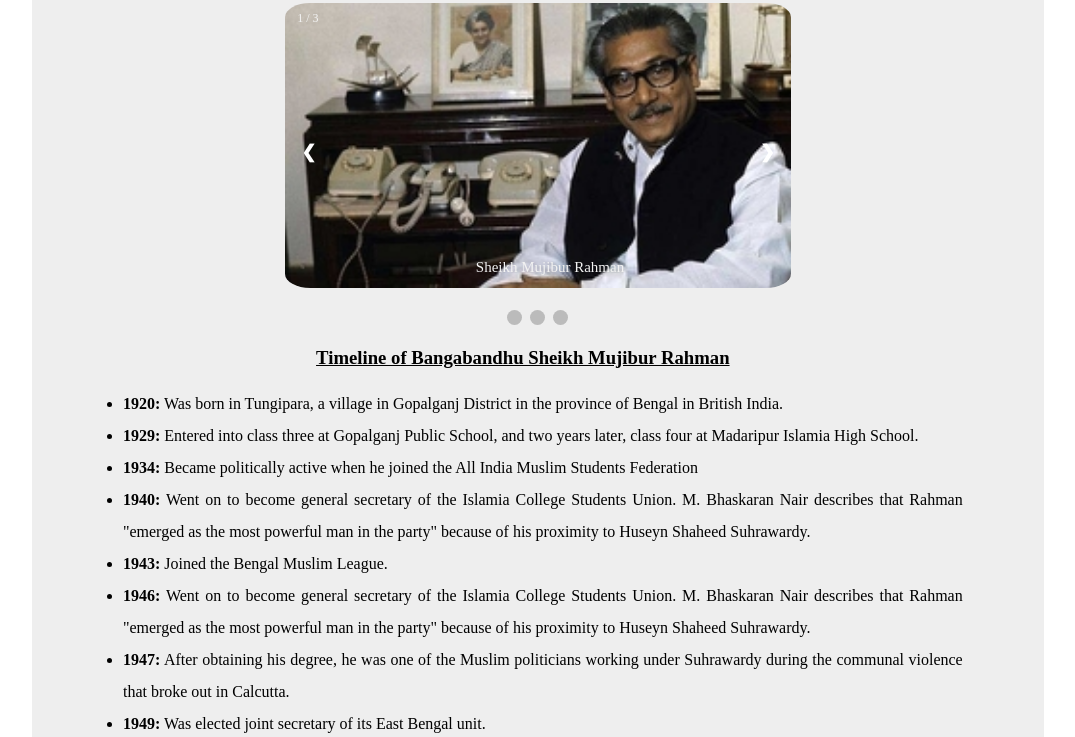
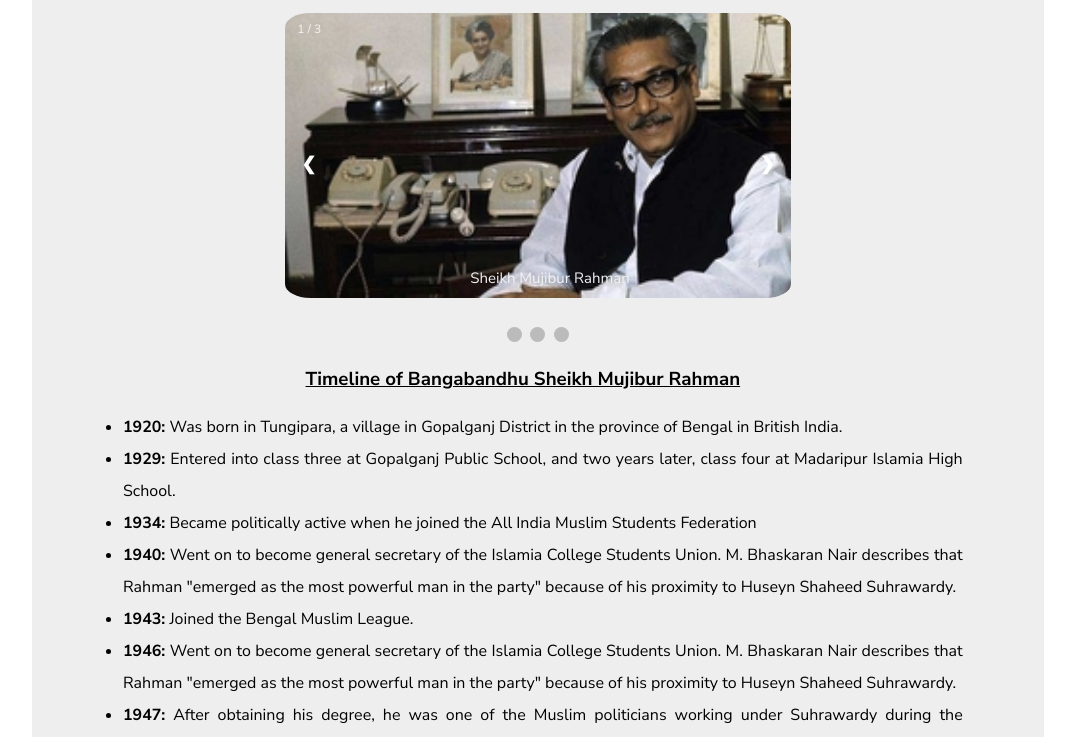
Before and after one commit to MustakAbsarKhan/tribute-to-sheikh-Mujib, a plain HTML site: page index.html in a window 1280 px wide. Shown: the part 136-873 px from the top of the page, without its empty margins (102-1177 px from the left). Drawn offline with Linux system fonts and the light colour scheme.

Commit message:
second commit

```diff
--- a/index.html
+++ b/index.html
@@ -4,6 +4,9 @@
     <meta charset="UTF-8">
     <meta http-equiv="X-UA-Compatible" content="IE=edge">
     <meta name="viewport" content="width=device-width, initial-scale=1.0">
+    <link rel="preconnect" href="https://fonts.googleapis.com">
+    <link rel="preconnect" href="https://fonts.gstatic.com" crossorigin>
+    <link href="https://fonts.googleapis.com/css2?family=Nunito+Sans:ital,wght@0,400;0,700;1,400&display=swap" rel="stylesheet">
     <link rel="stylesheet" href="tribute.css">
     <link rel="stylesheet" href="quotetribute.css">
     <title>Tribute:Sheikh Mujibur Rahman</title>
--- a/tribute.css
+++ b/tribute.css
@@ -7,6 +7,7 @@
     background: #EEEEEE;
     border-radius: 1.5%;
     height: auto;
+    font-family: 'Nunito Sans', sans-serif,'Times New Roman', Times, serif;
 }
 
 .name-title-sub{
```
